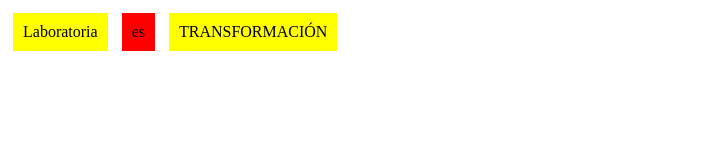
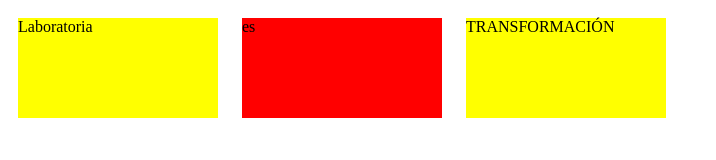
Before and after one commit to DaniniSC/la-bandera, a plain HTML site: page Parte3/index.html in a window 1280 px wide. Shown: the whole page, without its empty margins (0-716 px from the left). Drawn offline with Linux system fonts and the light colour scheme.

Commit message:
Actualización orden Parte3/Parte4

```diff
--- a/Parte3/css/main.css
+++ b/Parte3/css/main.css
@@ -1,7 +1,8 @@
 div {
 	display: inline-block;
-	margin: 5px;
-	padding: 10px;
+	width: 200px;
+	height: 100px;
+	margin: 10px;
 }
 .amarillo {
 	background-color: yellow;
--- a/Parte4/css/main.css
+++ b/Parte4/css/main.css
@@ -1,8 +1,7 @@
 div {
 	display: inline-block;
-	width: 200px;
-	height: 100px;
-	margin: 10px;
+	margin: 5px;
+	padding: 10px;
 }
 .amarillo {
 	background-color: yellow;
```
